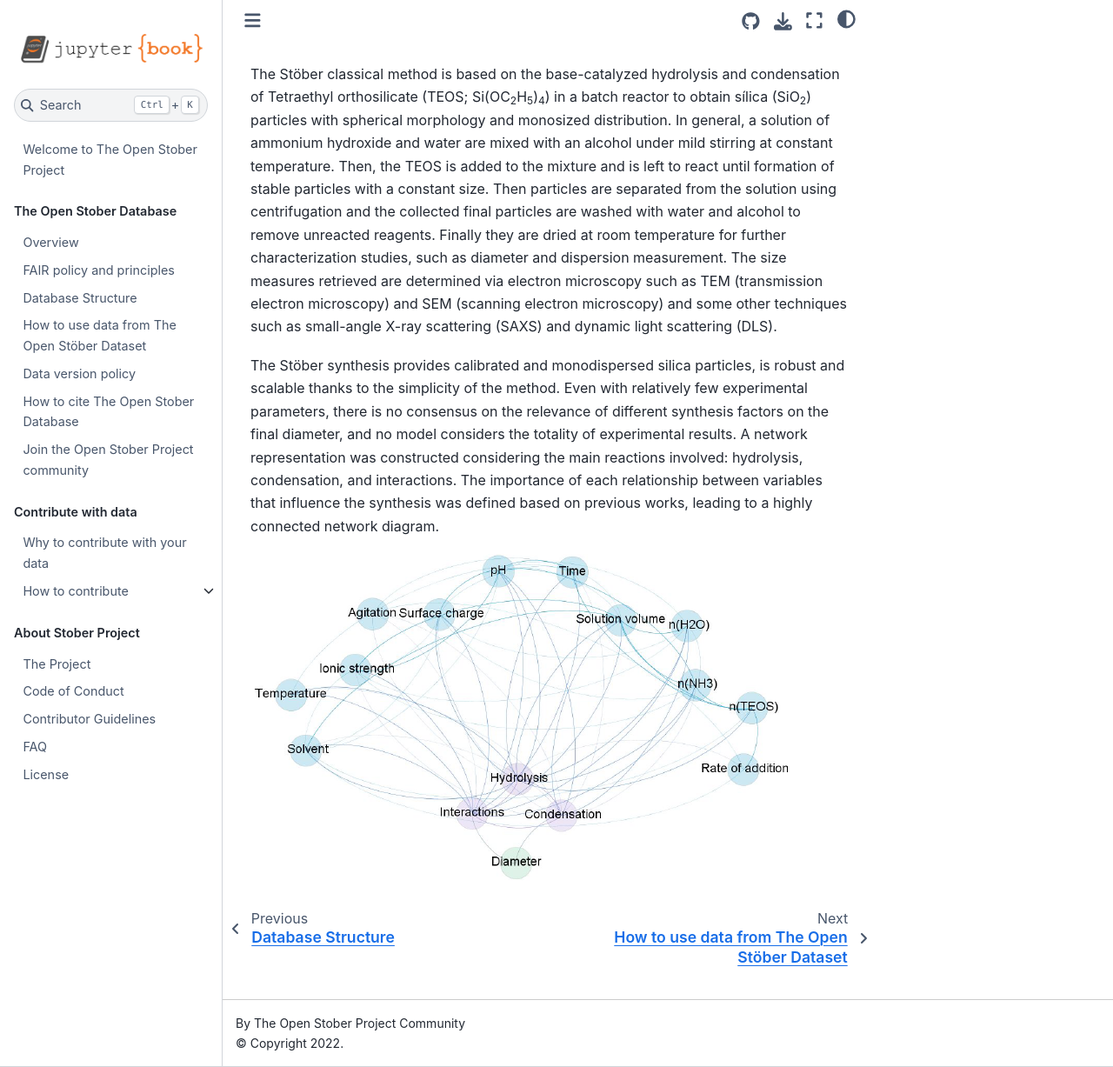
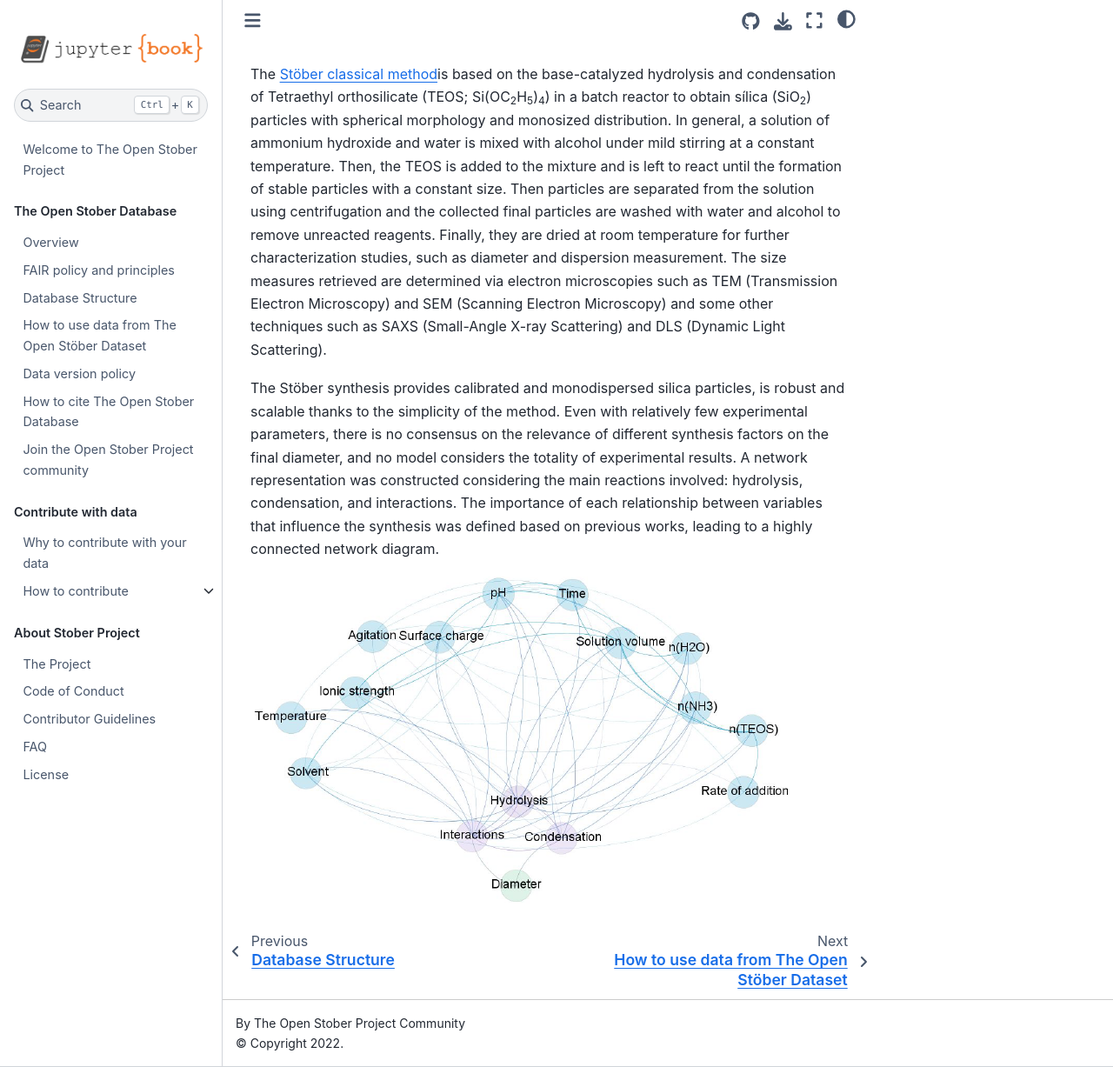
Before and after one commit to open-nanosystems/open-stober-project, a Jupyter Book: the page built from docs/database/stober-method.md, in a window 1280 px wide and 1227 px high. Shown: the whole window at 87% size. Built offline with Jupyter Book 1.0.4 settings and Sphinx 7.4.7 and the Sphinx Book theme 1.1.4, drawn with Linux system fonts in a browser that asks for light colours.

Commit message:
Update stober-method.md

```diff
--- a/docs/database/stober-method.md
+++ b/docs/database/stober-method.md
@@ -1,4 +1,4 @@
-The Stöber classical method is based on the base-catalyzed hydrolysis and condensation of Tetraethyl orthosilicate (TEOS; Si(OC<sub>2</sub>H<sub>5</sub>)<sub>4</sub>) in a batch reactor to obtain sílica (SiO<sub>2</sub>) particles with spherical morphology and monosized distribution. In general, a solution of ammonium hydroxide and water are mixed with an alcohol under mild stirring at constant temperature. Then, the TEOS is added to the mixture and is left to react until formation of stable particles with a constant size. Then particles are separated from the solution using centrifugation and the collected final particles are washed with water and alcohol to remove unreacted reagents. Finally they are dried at room temperature for further characterization studies, such as diameter and dispersion measurement. The size measures retrieved are determined via electron microscopy such as TEM (transmission electron microscopy) and SEM (scanning electron microscopy) and some other techniques such as small-angle X-ray scattering (SAXS) and dynamic light scattering (DLS).
+The [Stöber classical method](https://doi.org/10.1016/0021-9797(68)90272-5)is based on the base-catalyzed hydrolysis and condensation of Tetraethyl orthosilicate (TEOS; Si(OC<sub>2</sub>H<sub>5</sub>)<sub>4</sub>) in a batch reactor to obtain sílica (SiO<sub>2</sub>) particles with spherical morphology and monosized distribution. In general, a solution of ammonium hydroxide and water is mixed with alcohol under mild stirring at a constant temperature. Then, the TEOS is added to the mixture and is left to react until the formation of stable particles with a constant size. Then particles are separated from the solution using centrifugation and the collected final particles are washed with water and alcohol to remove unreacted reagents. Finally, they are dried at room temperature for further characterization studies, such as diameter and dispersion measurement. The size measures retrieved are determined via electron microscopies such as TEM (Transmission Electron Microscopy) and SEM (Scanning Electron Microscopy) and some other techniques such as SAXS (Small-Angle X-ray Scattering) and DLS (Dynamic Light Scattering).
 
 The Stöber synthesis provides calibrated and monodispersed silica particles, is robust and scalable thanks to the simplicity of the method. Even with relatively few experimental parameters, there is no consensus on the relevance of different synthesis factors on the final diameter, and no model considers the totality of experimental results. A network representation was constructed considering the main reactions involved: hydrolysis, condensation, and interactions. The importance of each relationship between variables that influence the synthesis was defined based on previous works, leading to a highly connected network diagram.
 
```
